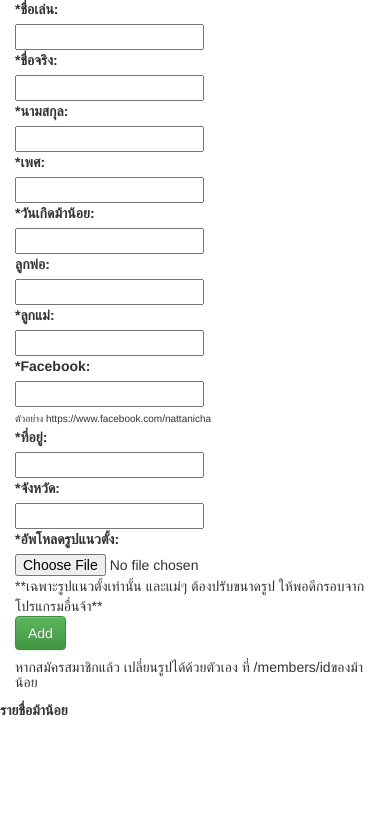
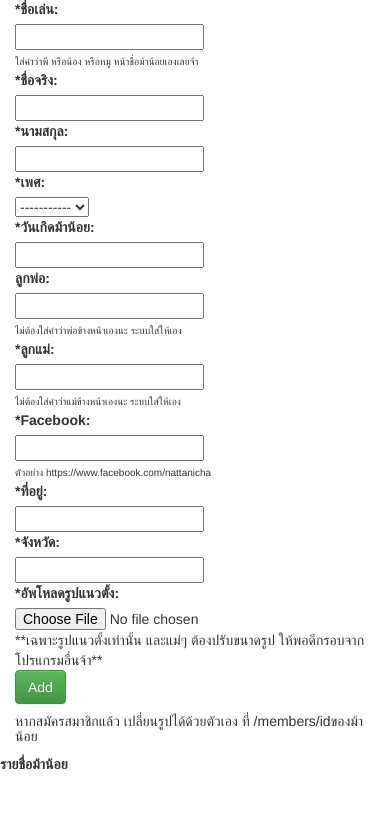
Before and after one commit to zkan/mae-mamia-club, a Django app: page / in a window 390 px wide. Shown: the part 546-1381 px from the top of the page. Before the commit the page ends 1262 px from the top, so only its background shows below. Run offline with Django 3.2, Linux system fonts and the light colour scheme; parts of the project's set-up code (start-up, migrations or seed data) failed here and were passed over; some libraries are stand-ins or nearby versions; grey boxes are pictures that could not be loaded.

Commit message:
fix file size upload limit

```diff
--- a/mae_mamia_club/members/forms.py
+++ b/mae_mamia_club/members/forms.py
@@ -11,13 +11,6 @@ from django.contrib.admin.widgets import AdminDateWidget
 from django.template.defaultfilters import filesizeformat
 from django.utils.translation import ugettext_lazy as _
 
-
-class MemberForm(forms.ModelForm):
-    birthdate = forms.DateField(widget = SelectDateWidget(years=(2013, 2014)))
-
-    class Meta:
-        model = Member
-
 #credit http://chriskief.com/2013/10/19/limiting-upload-file-size-with-django-forms/
 class RestrictedImageField(forms.ImageField):
     def __init__(self, *args, **kwargs):
@@ -28,11 +21,28 @@ class RestrictedImageField(forms.ImageField):
         data = super(RestrictedImageField, self).clean(*args, **kwargs)
         try:
             if data.size > self.max_upload_size:
-                raise forms.ValidationError(_('File size must be under %s. Current file size is %s.') % (filesizeformat(self.max_upload_size), filesizeformat(data.size)))
+                self.error_messages = { 'file_size':_('File size must be under %s. Current file size is %s.') % (filesizeformat(self.max_upload_size), filesizeformat(data.size))}
+
+                raise forms.ValidationError(
+                        self.error_messages['file_size'],
+                        code='file_size',)
+
         except AttributeError:
             pass
 
         return data
+
+class MemberForm(forms.ModelForm):
+    birthdate = forms.DateField(widget = SelectDateWidget(years=(2013, 2014)))
+    image = RestrictedImageField(max_upload_size=1048576)
+    gender = forms.ChoiceField(
+        label='Gender',
+        choices=(('','-----------'),('g', 'girl'),('b', 'boy') ),
+        required=True,
+    )
+
+    class Meta:
+        model = Member
 
 class MemberGenerateImageForm(forms.Form):
 
--- a/mae_mamia_club/members/views.py
+++ b/mae_mamia_club/members/views.py
@@ -1,4 +1,5 @@
 from PIL import Image, ImageDraw, ImageFont
+
 
 from django import forms
 from django.template.defaultfilters import filesizeformat
@@ -36,15 +37,14 @@ class MemberAddView(TemplateView):
 
     def post(self, request):
         form = self.form_class(request.POST, request.FILES)
-        #member_id = 'None'
+        member_id = 1
         if form.is_valid():
             member = form.save()
             member_id = member.id
             obj = Member.objects.get(id=member_id)
             obj.image.save('kid_images/'+str(member_id)+'.png', obj.image, save=True)
         else:
-            raise forms.ValidationError('Please input required data in form')
-
+            raise forms.ValidationError('Please input required data, correct image size or this data is already existed')
 
         return render(
             request,
--- a/mae_mamia_club/templates/member_add.html
+++ b/mae_mamia_club/templates/member_add.html
@@ -48,6 +48,11 @@
                     </div>
                 </div>
                 <div class="row">
+                    <div class="col-md-12">
+                        <font size=1>ใส่คำว่าพี หรือน้อง หรือหมู หน้าชื่อม้าน้อยเองเลยจ้า</font>
+                    </div>
+                </div>
+                <div class="row">
                     <div class="col-md-6">
                         <label>*ชื่อจริง:</label>
                     </div>
@@ -79,30 +84,6 @@
                         {{ form.birthdate }}
                     </div>
                 </div>
-                <!--div class="row">
-                    <div class="col-md-6">
-                        <label>*วันเกิด:</label>
-                    </div>
-                    <div class="col-md-6">
-                        {{ form.birth_day }}
-                    </div>
-                </div>
-                <div class="row">
-                    <div class="col-md-6">
-                        <label>*เดือนเกิด:</label>
-                    </div>
-                    <div class="col-md-6">
-                        {{ form.birth_month }}
-                    </div>
-                </div>
-                <div class="row">
-                    <div class="col-md-6">
-                        <label>*ปีเกิด:</label>
-                    </div>
-                    <div class="col-md-6">
-                        {{ form.birth_year }}
-                    </div>
-                </div-->
                 <div class="row">
                     <div class="col-md-6">
                         <label>ลูกพ่อ:</label>
@@ -112,11 +93,21 @@
                     </div>
                 </div>
                 <div class="row">
+                    <div class="col-md-12">
+                        <font size=1>ไม่ต้องใส่คำว่าพ่อข้างหน้าเองนะ ระบบใส่ให้เอง</font>
+                    </div>
+                </div>
+                <div class="row">
                     <div class="col-md-6">
                         <label>*ลูกแม่:</label>
                     </div>
                     <div class="col-md-6">
                         {{ form.mom_name }}
+                    </div>
+                </div>
+                <div class="row">
+                    <div class="col-md-12">
+                        <font size=1>ไม่ต้องใส่คำว่าแม่ข้างหน้าเองนะ ระบบใส่ให้เอง</font>
                     </div>
                 </div>
                 <div class="row">
```
Also changed, not shown: mae_mamia_club/members/models.py (line endings or trailing spaces).
